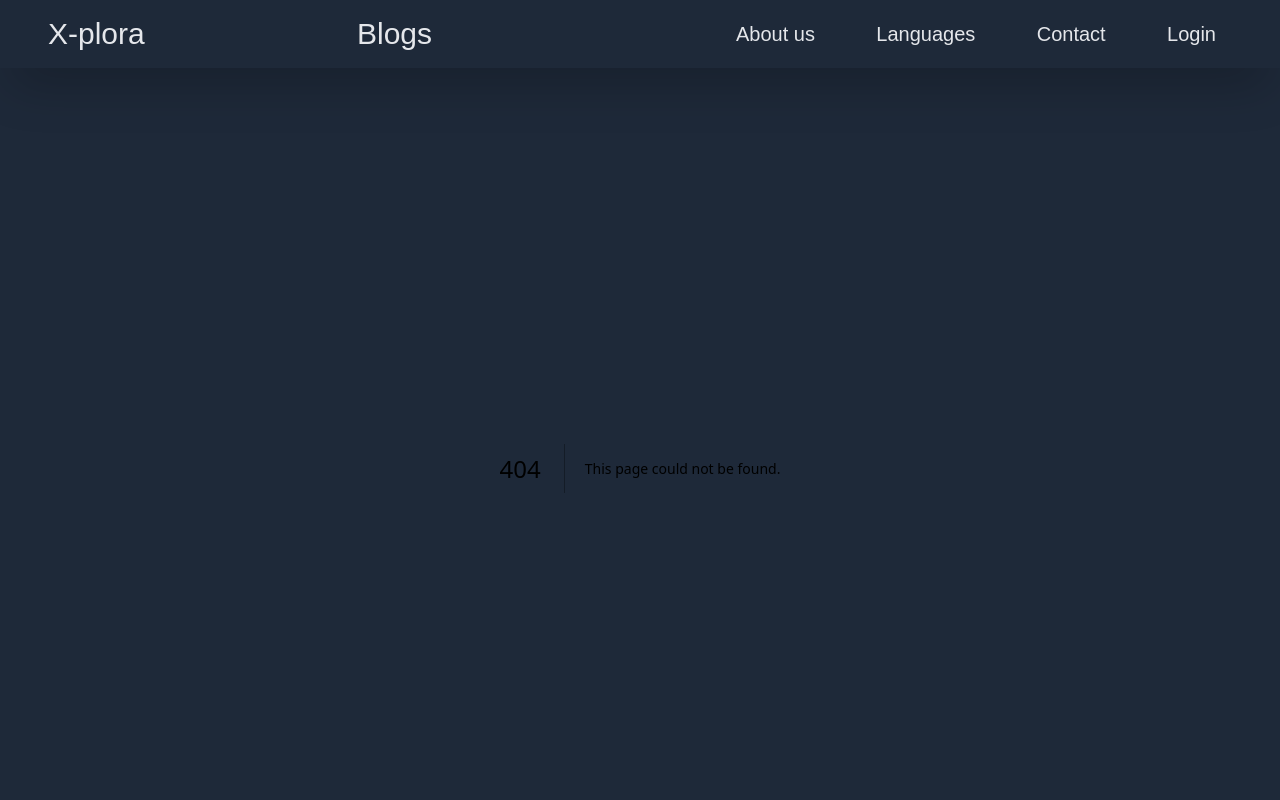
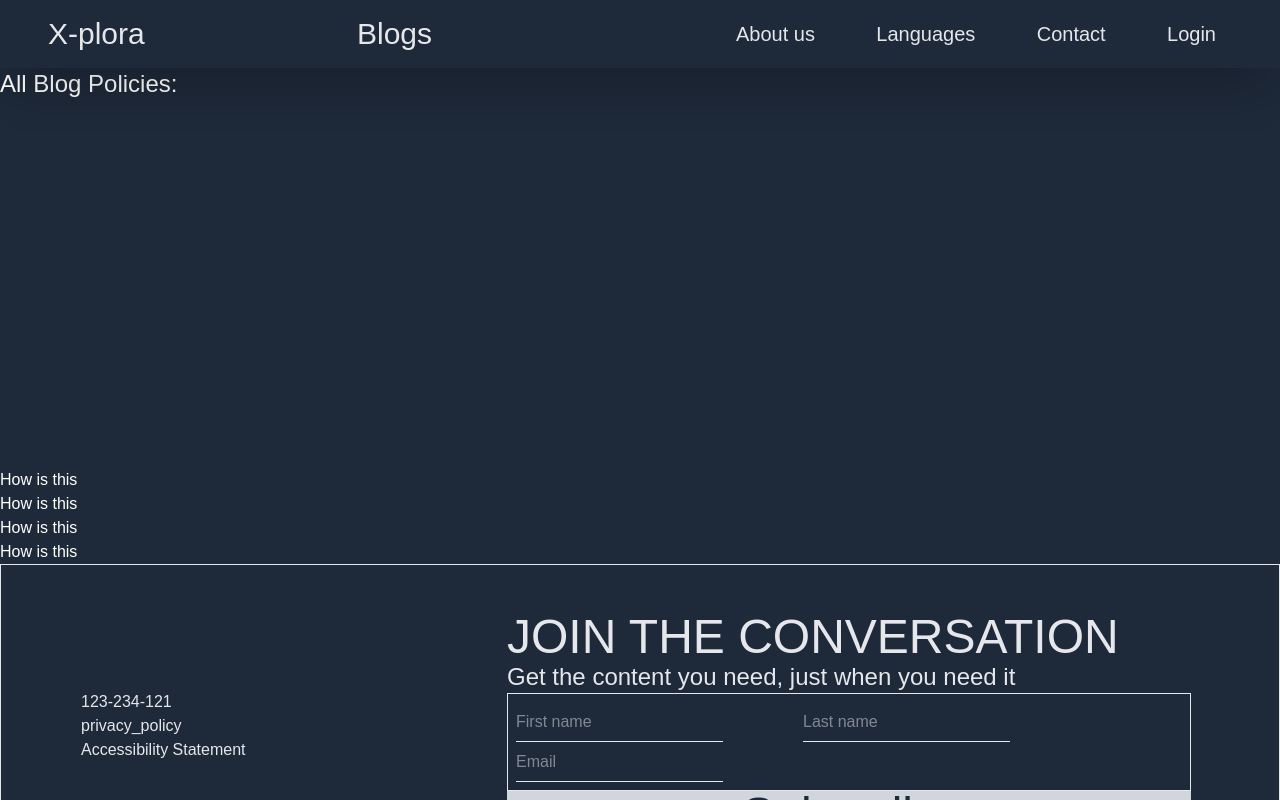
Before and after one commit to AMGAIN/Space_BLog, a Next.js app: page /policy in a window 1280 px wide. Before the commit this address had no page. Shown: the top 800 px of the page. Built offline with nearby package versions, Linux system fonts and the light colour scheme.

Commit message:
refinement

```diff
--- /dev/null
+++ b/app/policy/page.tsx
@@ -0,0 +1,18 @@
+import React from 'react'
+
+const Policy = () => {
+  return (
+    <div className='text-white'>
+        <p className='text-2xl h-[50vh]'>All Blog Policies:</p>
+        <ul>
+            <li>How is this</li>
+            <li>How is this</li>
+            <li>How is this</li>
+            <li>How is this</li>
+
+        </ul>
+    </div>
+  )
+}
+
+export default Policy
--- a/components/BlogInfo.tsx
+++ b/components/BlogInfo.tsx
@@ -31,8 +31,8 @@ const BlogInfo = ({ id, title, author,date_time, desc, img}: Props) => {
                 ))}
             </div>
             <div className='m-5 flex justify-center gap-5'>
-                {[x, facebook, linkedin].map((cat) => (
-                    <Image src={cat} alt="img" className='w-15 hover:cursor-pointer'/>
+                {[x, facebook, linkedin].map((cat,index) => (
+                    <Image key={index} src={cat}  alt="img" className='w-15 hover:cursor-pointer'/>
                 ))}
             </div>
             <hr />
--- a/components/Footer.tsx
+++ b/components/Footer.tsx
@@ -1,13 +1,16 @@
+import Link from 'next/link'
 import React from 'react'
 
 const Footer = () => {
     return (
         <footer >
-            <div className='border p-5 flex justify-between items-center gap-10 bg-gray-800 text-gray-200 pt-10'>
+            <div className='border px-20 p-5 flex justify-between items-center gap-10 bg-gray-800 text-gray-200 pt-10'>
             <div>
-                this it to check
+                123-234-121 <br />
+                <Link href={'/policy'}>privacy_policy</Link><br />
+                 Accessibility Statement
             </div>
-            <div className='border p-2 w-[700px] text-left'>
+            <div className=' p-2 w-[700px] text-left'>
             <h1 className='text-5xl'>JOIN  THE CONVERSATION </h1>
             <p className='text-2xl'>Get the content you need, just when you need it</p>
             <form action="">
--- a/components/Navbar.tsx
+++ b/components/Navbar.tsx
@@ -11,7 +11,7 @@ const Navbar = () => {
         </div>
         <div className='w-[480px] flex justify-between mr-12'>
           {['About us', 'Languages', 'Contact', 'Login'].map((items) => (
-            <button className='hover:cursor-pointer after:block after:h-[1px] after:bg-gray-300 after:rounded-2xl after:scale-x-0 after:transition-transform after:duration-1000 after:origin-left hover:after:scale-x-100 hover:text-white'>{items}</button>
+            <button className='hover:cursor-pointer after:block after:h-[1px] after:bg-gray-300 after:rounded-2xl after:scale-x-0 after:transition-transform after:duration-1000 after:origin-left hover:after:scale-x-100 hover:text-white' key={items}>{items}</button>
           ))}
         </div>
       </div>
```
